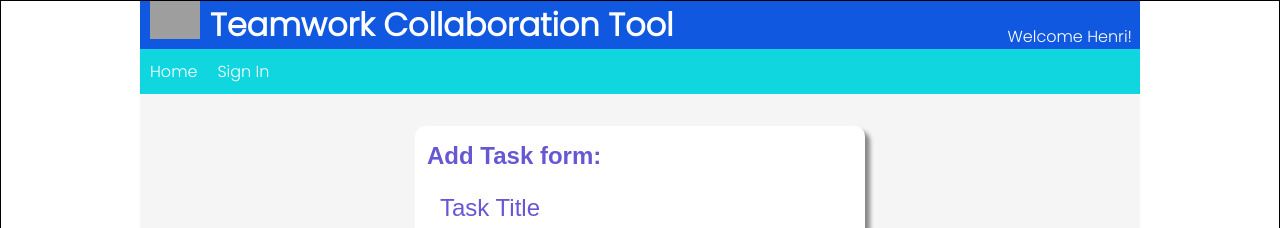
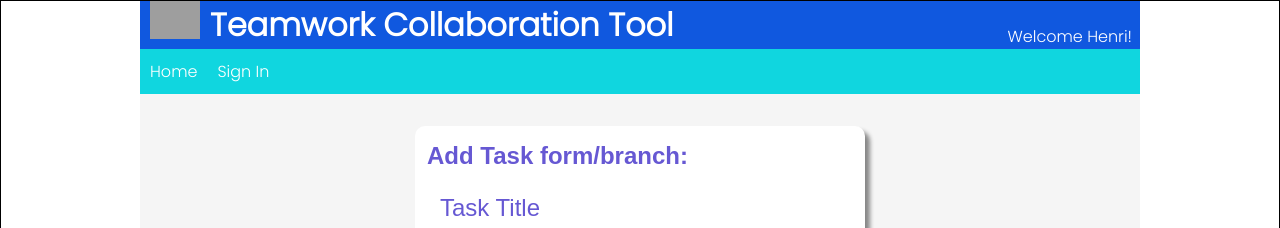
Before and after one commit to HenriR21k/React-Second-Project, a React (Create React App) app: page /GroupPage/AddTaskPage in a window 1280 px wide. Shown: the top 228 px of the page. Built offline with nearby package versions, Linux system fonts and the light colour scheme; grey boxes are pictures that could not be loaded.

Commit message:
updated name

```diff
--- a/src/components/entities/TaskForm.js
+++ b/src/components/entities/TaskForm.js
@@ -43,7 +43,7 @@ export default function TaskForm(props) {
 
 <div className="Container">
     <div className="Card">
-      <h1>Add Task form:</h1>
+      <h1>Add Task form/branch:</h1>
         <div className="Form">
             <Form onSubmit={handleSubmit}>
                 <div className="FormFields">
```
